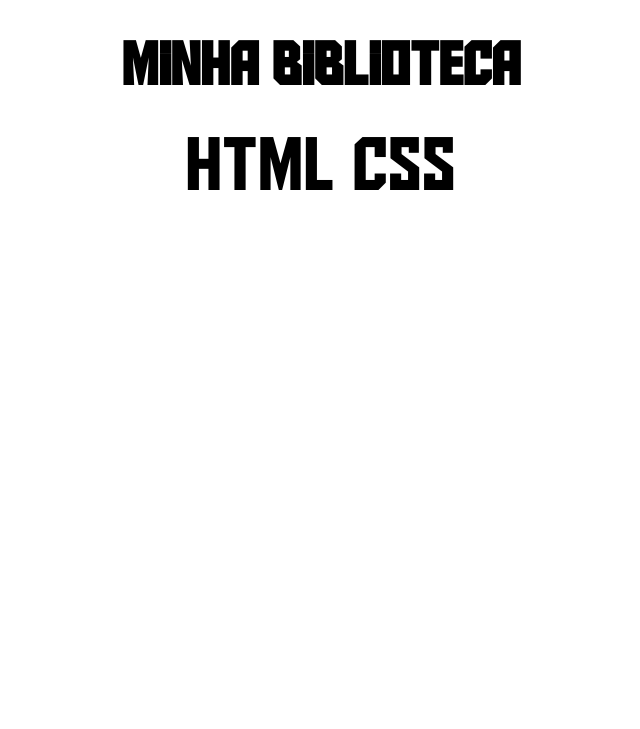
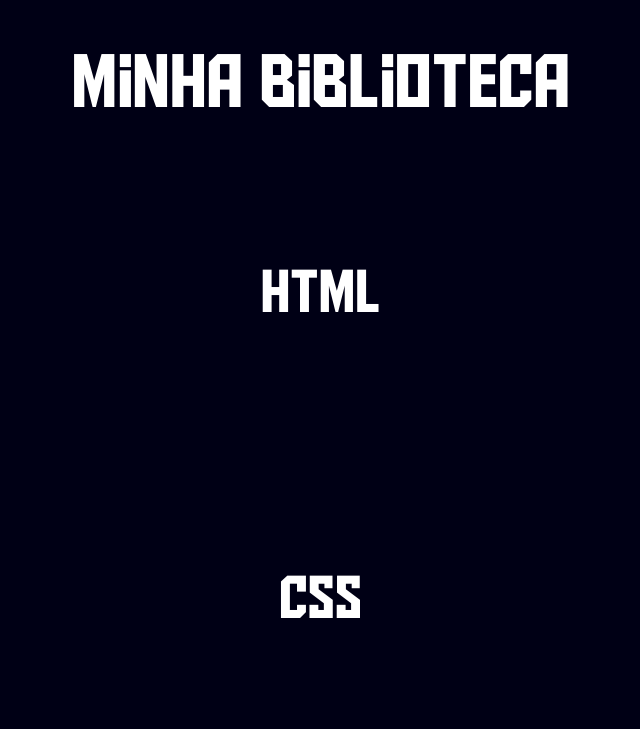
Before and after one commit to leonardodiasoficial/Minha-Biblioteca, a plain HTML site: page main/index.html in a window 1280 px wide. Shown: the whole page, without its empty margins (319-959 px from the left). Drawn offline with Linux system fonts and the light colour scheme.

Commit message:
beta 2.0

```diff
--- a/estilos/style.css
+++ b/estilos/style.css
@@ -5,19 +5,38 @@
     src: url(../fontes/AldotheApache.ttf);
 }
 
+body {
+    background-color: rgb(0, 0, 21);
+}
+
 header {
+    color: white;
     font-family: "principal", sans-serif;
-    font-size: 30px;
+}
+
+header > h1 {
+    font-size: 75px;
     text-align: center;
+    font-weight: normal;
 }
 
 nav {
     font-family: "principal", sans-serif;
-    font-size: 75px;
+    font-size: 60px;
     text-align: center;
 }
 
 nav > a {
-    color: black;
+    display: block;
+    color: white;
     text-decoration: none;
+    padding: 100px;
 }
+
+nav > a#html:hover {
+    color: #F2622E;
+}
+
+nav >a#css:hover {
+    color: #2E6FF2;
+}
--- a/main/index.html
+++ b/main/index.html
@@ -12,8 +12,8 @@
         <h1>Minha Biblioteca</h1>
     </header>
     <nav>
-        <a href="#">HTML</a>
-        <a href="#">CSS</a>
+        <a href="#" id="html">HTML</a> <br>
+        <a href="#" id="css">CSS</a>
     </nav>
 </body>
 </html>
```
Also changed, not shown: imagens/pngfind.com-javascript-logo-png-1506020.png (added).
